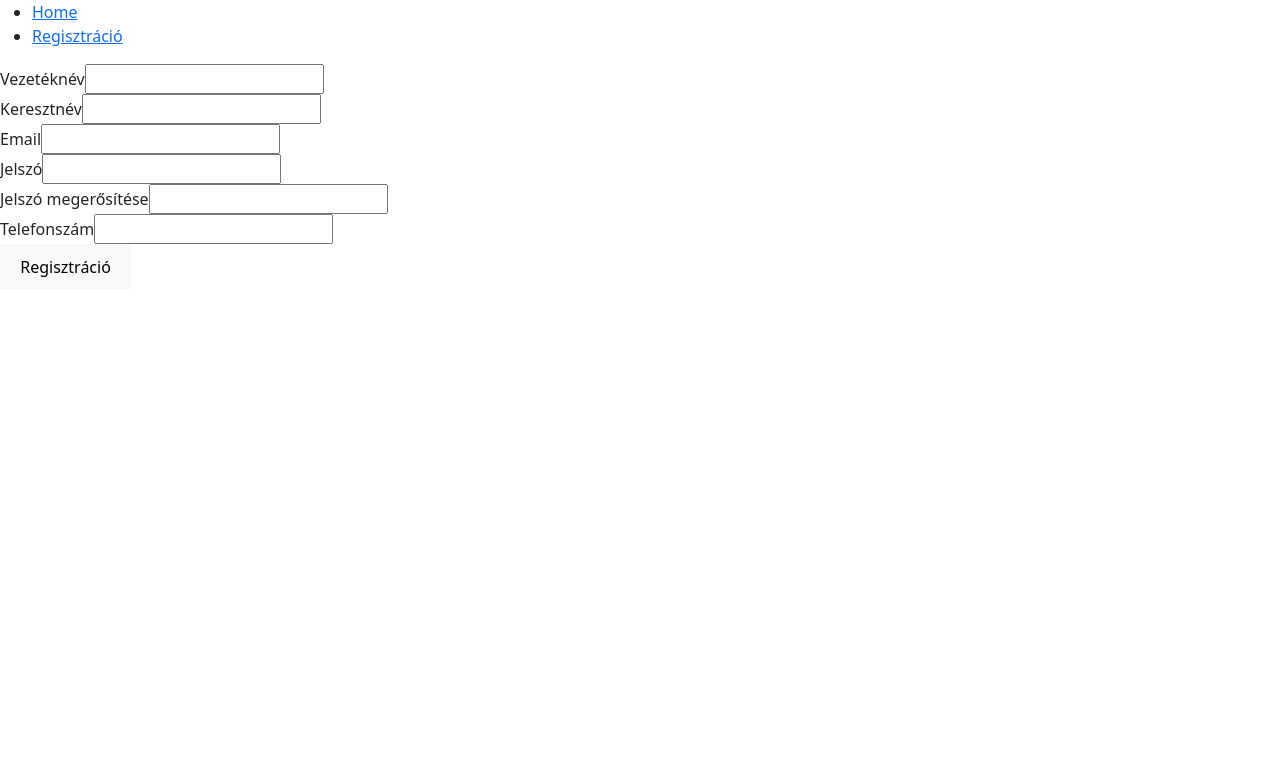
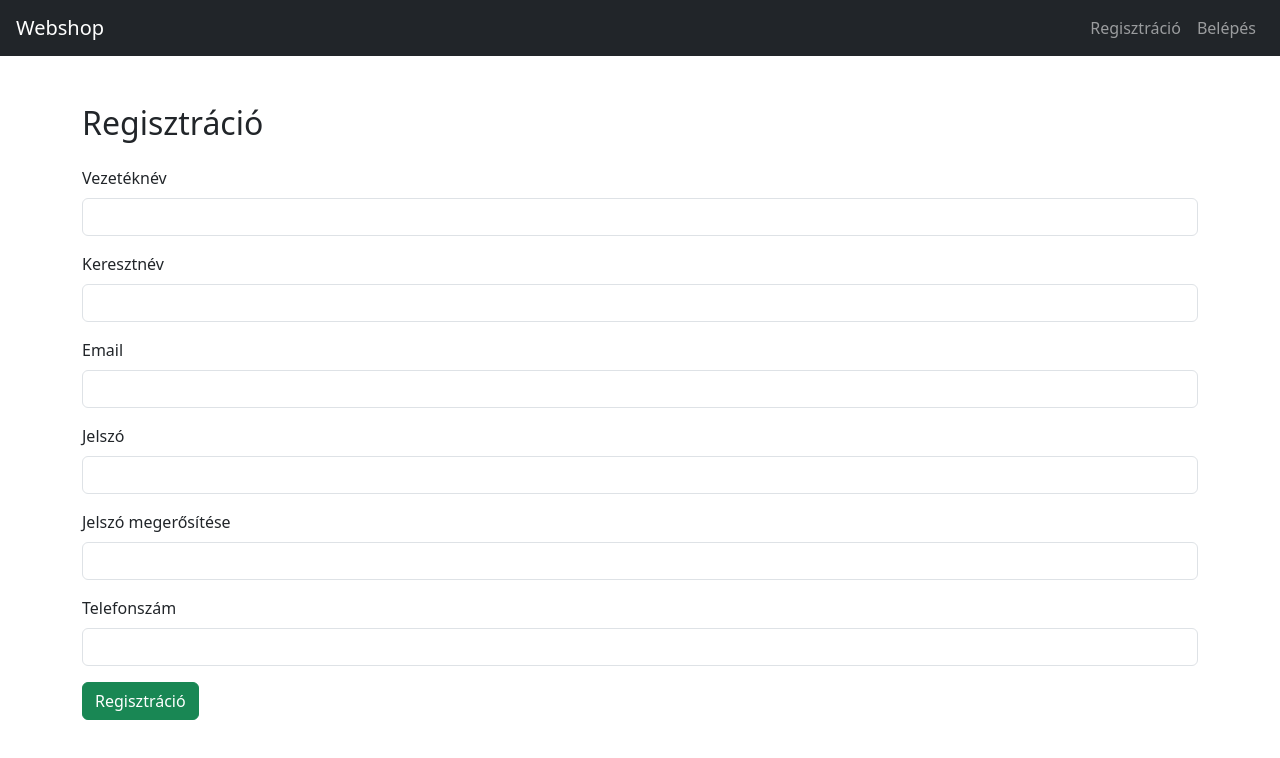
Before and after one commit to VargaBalint21/ProjektMunka, a React (Vite) app in the folder webshop-frontend/: page /register in a window 1280 px wide. Shown: the top 758 px of the page. Built offline with nearby package versions, Linux system fonts and the light colour scheme.

Commit message:
minimális design

```diff
--- a/webshop-frontend/src/App.jsx
+++ b/webshop-frontend/src/App.jsx
@@ -2,6 +2,7 @@ import { BrowserRouter, Routes, Route } from "react-router-dom";
 import Home from "./components/Home";
 import Layout from "./components/Layout.Jsx";
 import RegisterForm from "./components/RegisterForm";
+import LoginForm from "./components/LoginForm";
 import 'bootstrap/dist/css/bootstrap.css';
 export default function App(){
   return(
@@ -11,6 +12,8 @@ export default function App(){
         <Route path="/" element={<Layout />}>
           <Route index element={<Home />}/>
           <Route path="register" element={<RegisterForm />} />
+          <Route path="login" element={<LoginForm/>} />
+
 
         </Route>
       </Routes>
--- a/webshop-frontend/src/components/Layout.jsx
+++ b/webshop-frontend/src/components/Layout.jsx
@@ -2,24 +2,24 @@ import { Outlet, Link } from "react-router-dom";
 import 'bootstrap/dist/css/bootstrap.css';
 
 const Layout = () => {
-    return(
+  return (
     <>
-       <nav>
-        <ul>
-          <li>
-            <Link to="/">Home</Link>
+      <nav className="navbar navbar-expand-lg navbar-dark bg-dark px-3">
+        <Link className="navbar-brand" to="/">Webshop</Link>
+        <div className="collapse navbar-collapse">
+          <ul className="navbar-nav ms-auto">
+            <li className="nav-item">
+              <Link className="nav-link" to="/register">Regisztráció</Link>
             </li>
-          <li>
-            <Link to="/register">Regisztráció</Link>
+            <li className="nav-item">
+              <Link className="nav-link" to="/login">Belépés</Link>
             </li>
           </ul>
+        </div>
       </nav>
-
       <Outlet />
     </>
   );
+};
 
-
-
-}
 export default Layout;
--- a/webshop-frontend/src/components/LoginForm.jsx
+++ b/webshop-frontend/src/components/LoginForm.jsx
@@ -22,10 +22,8 @@ function LoginForm() {
     setLoading(true);
 
     try {
-      // Replace with your actual login API endpoint
       const response = await axios.post('http://localhost:8000/api/login', formData);
       console.log('Login successful', response.data);
-      // Handle successful login (e.g., store token, redirect)
     } catch (err) {
       setError(err.response?.data?.message || 'Login failed. Please try again.');
     } finally {
@@ -34,11 +32,14 @@ function LoginForm() {
   };
 
   return (
-    <form className="auth-form" onSubmit={handleSubmit}>
-      <div className="form-group">
-        <label htmlFor="email">Email</label>
+    <div className="container mt-5">
+      <h2 className="mb-4">Bejelentkezés</h2>
+      <form onSubmit={handleSubmit}>
+        <div className="mb-3">
+          <label htmlFor="email" className="form-label">Email cím</label>
           <input
             type="email"
+            className="form-control"
             id="email"
             name="email"
             value={formData.email}
@@ -46,10 +47,11 @@ function LoginForm() {
             required
           />
         </div>
-      <div className="form-group">
-        <label htmlFor="password">Password</label>
+        <div className="mb-3">
+          <label htmlFor="password" className="form-label">Jelszó</label>
           <input
             type="password"
+            className="form-control"
             id="password"
             name="password"
             value={formData.password}
@@ -57,11 +59,12 @@ function LoginForm() {
             required
           />
         </div>
-      {error && <div className="form-error">{error}</div>}
-      <button type="submit" className="form-submit" disabled={loading}>
-        {loading ? 'Logging in...' : 'Login'}
+        {error && <div className="alert alert-danger">{error}</div>}
+        <button type="submit" className="btn btn-primary" disabled={loading}>
+          {loading ? 'Bejelentkezés...' : 'Bejelentkezés'}
         </button>
       </form>
+    </div>
   );
 }
 
--- a/webshop-frontend/src/components/RegisterForm.jsx
+++ b/webshop-frontend/src/components/RegisterForm.jsx
@@ -1,15 +1,14 @@
 import { useState } from 'react';
-import { BrowserRouter, Routes, Route } from 'react-router-dom';
 import axios from 'axios';
 
 function RegisterForm() {
   const [formData, setFormData] = useState({
     first_name: '',
-    last_name:'',
+    last_name: '',
     email: '',
     password: '',
     password_confirmation: '',
-    phone:'',
+    phone: '',
   });
   const [error, setError] = useState('');
   const [loading, setLoading] = useState(false);
@@ -25,7 +24,6 @@ function RegisterForm() {
     e.preventDefault();
     setError('');
 
-    // Basic validation
     if (formData.password !== formData.password_confirmation) {
       setError('A két jelszó nem egyezik meg');
       return;
@@ -34,10 +32,8 @@ function RegisterForm() {
     setLoading(true);
 
     try {
-      // Replace with your actual registration API endpoint
       const response = await axios.post('http://localhost:8000/api/register', formData);
-      alert('Regisztráció sikeres')
-      // Handle successful registration (e.g., show success message, redirect to login)
+      alert('Regisztráció sikeres');
     } catch (err) {
       setError(err.response?.data?.message || 'Sikertelen regisztráció');
     } finally {
@@ -46,80 +42,39 @@ function RegisterForm() {
   };
 
   return (
-    <form className="auth-form" onSubmit={handleSubmit}>
-      <div className="form-group">
-        <label htmlFor="last_name">Vezetéknév</label>
-        <input
-          type="text"
-          id="last_name"
-          name="last_name"
-          value={formData.last_name}
-          onChange={handleChange}
-          required
-        />
+    <div className="container mt-5">
+      <h2 className="mb-4">Regisztráció</h2>
+      <form onSubmit={handleSubmit}>
+        <div className="mb-3">
+          <label htmlFor="last_name" className="form-label">Vezetéknév</label>
+          <input type="text" className="form-control" id="last_name" name="last_name" value={formData.last_name} onChange={handleChange} required />
         </div>
-      <div className="form-group">
-        <label htmlFor="first_name">Keresztnév</label>
-        <input
-          type="text"
-          id="first_name"
-          name="first_name"
-          value={formData.first_name}
-          onChange={handleChange}
-          required
-        />
+        <div className="mb-3">
+          <label htmlFor="first_name" className="form-label">Keresztnév</label>
+          <input type="text" className="form-control" id="first_name" name="first_name" value={formData.first_name} onChange={handleChange} required />
         </div>
-      <div className="form-group">
-        <label htmlFor="register-email">Email</label>
-        <input
-          type="email"
-          id="register-email"
-          name="email"
-          value={formData.email}
-          onChange={handleChange}
-          required
-        />
+        <div className="mb-3">
+          <label htmlFor="register-email" className="form-label">Email</label>
+          <input type="email" className="form-control" id="register-email" name="email" value={formData.email} onChange={handleChange} required />
         </div>
-      <div className="form-group">
-        <label htmlFor="register-password">Jelszó</label>
-        <input
-          type="password"
-          id="register-password"
-          name="password"
-          value={formData.password}
-          onChange={handleChange}
-          required
-          minLength="8"
-        />
+        <div className="mb-3">
+          <label htmlFor="register-password" className="form-label">Jelszó</label>
+          <input type="password" className="form-control" id="register-password" name="password" value={formData.password} onChange={handleChange} required minLength="8" />
         </div>
-      <div className="form-group">
-        <label htmlFor="password_confirmation">Jelszó megerősítése</label>
-        <input
-          type="password"
-          id="password_confirmation"
-          name="password_confirmation"
-          value={formData.password_confirmation}
-          onChange={handleChange}
-          required
-          minLength="8"
-        />
+        <div className="mb-3">
+          <label htmlFor="password_confirmation" className="form-label">Jelszó megerősítése</label>
+          <input type="password" className="form-control" id="password_confirmation" name="password_confirmation" value={formData.password_confirmation} onChange={handleChange} required minLength="8" />
         </div>
-      <div className="form-group">
-        <label htmlFor="phone">Telefonszám</label>
-        <input
-          type="text"
-          id="phone"
-          name="phone"
-          value={formData.phone}
-          onChange={handleChange}
-          required
-        />
+        <div className="mb-3">
+          <label htmlFor="phone" className="form-label">Telefonszám</label>
+          <input type="text" className="form-control" id="phone" name="phone" value={formData.phone} onChange={handleChange} required />
         </div>
-      {error && <div className="form-error">{error}</div>}
-      <button type="submit" className="form-submit" disabled={loading}>
+        {error && <div className="alert alert-danger">{error}</div>}
+        <button type="submit" className="btn btn-success" disabled={loading}>
           {loading ? 'Regisztrálás...' : 'Regisztráció'}
         </button>
       </form>
+    </div>
   );
 }
 
```
Lines whose indentation alone changed are shown as unchanged.
